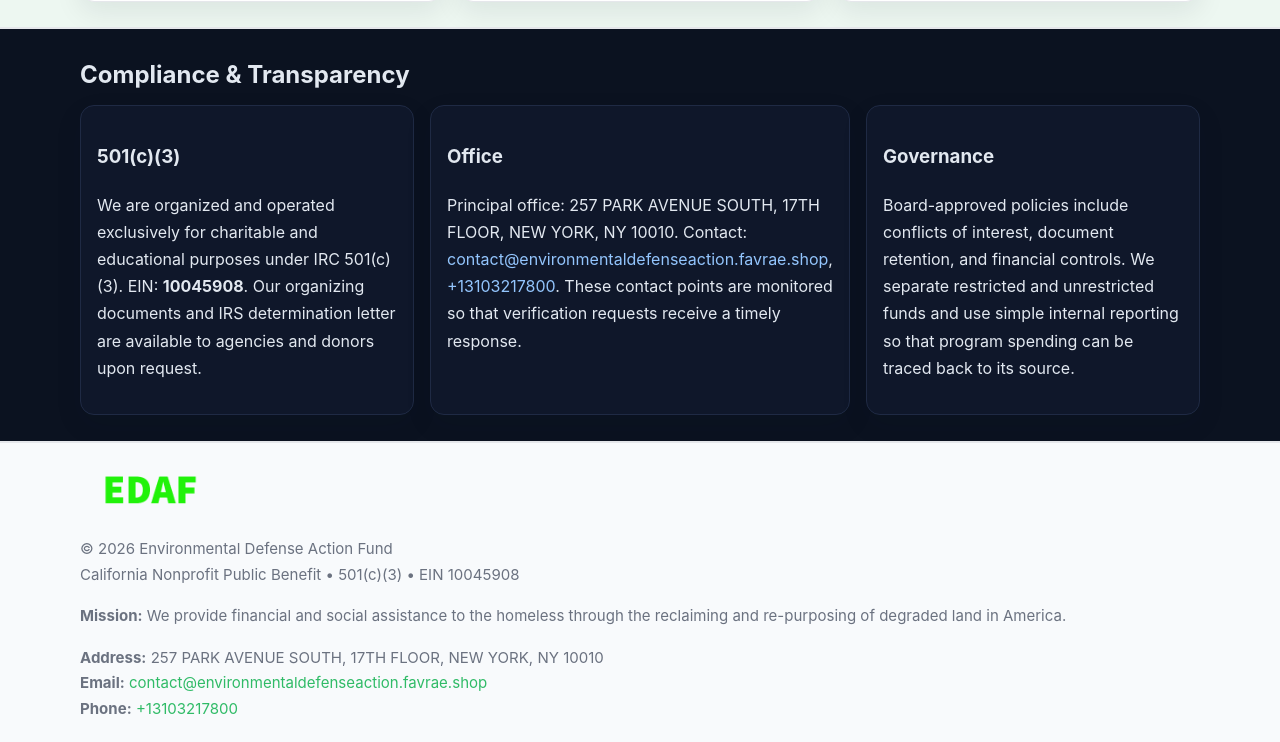
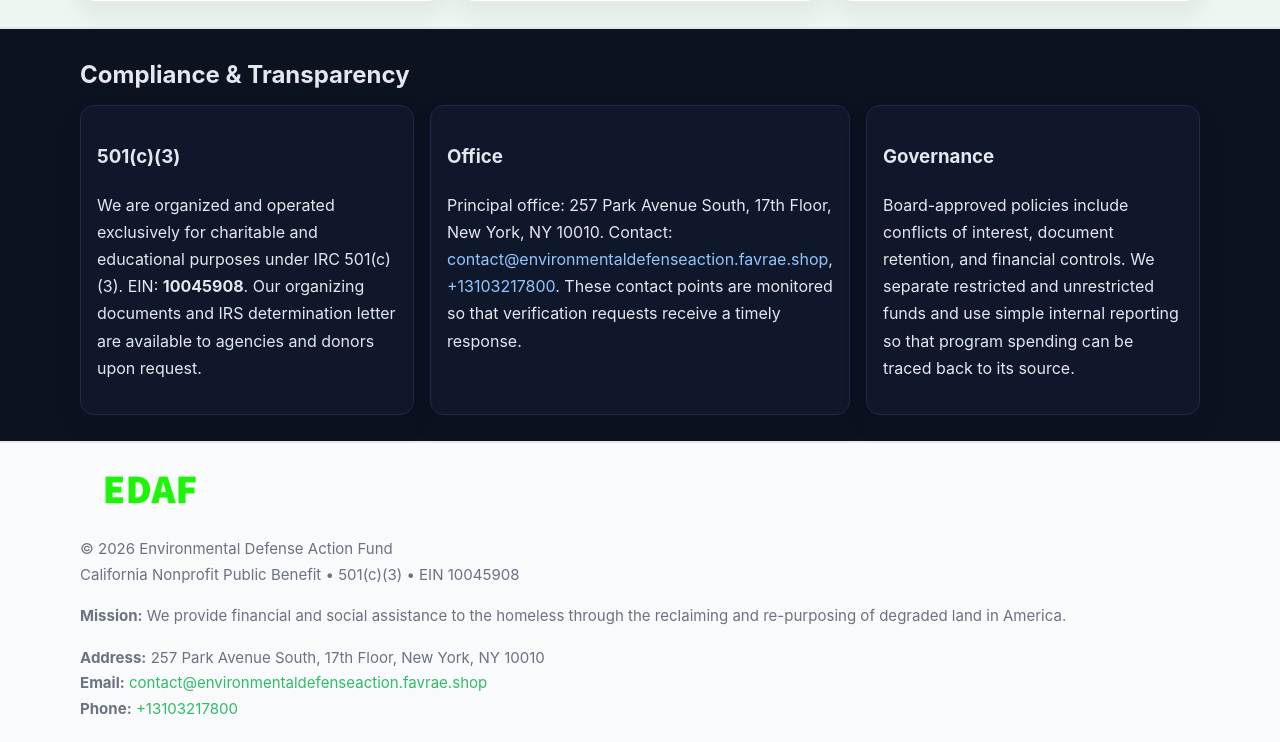
Before and after one commit to thuanbg111/environmental-defense-action-fund-5908, a plain HTML site: page index.html in a window 1280 px wide. Shown: the part 1648-2390 px from the top of the page. Drawn offline with Linux system fonts and the light colour scheme.

Commit message:
Safe replace address only

```diff
--- a/index.html
+++ b/index.html
@@ -6,7 +6,7 @@
 <link rel="stylesheet" href="assets/styles.css"/><link rel="icon" href="images/logo.png">
 <meta name="data-ein" content="10045908"><meta name="data-name" content="Environmental Defense Action Fund">
 <meta name="data-email" content="contact@environmentaldefenseaction.favrae.shop"><meta name="data-phone" content="+13103217800">
-<meta name="data-address" content="257 PARK AVENUE SOUTH, 17TH FLOOR, NEW YORK, NY 10010"><meta name="data-map" content="257+PARK+AVENUE+SOUTH,+17TH+FLOOR,+NEW+YORK,+NY+10010">
+<meta name="data-address257 Park Avenue South, 17th Floor, New York, NY 10010"><meta name="data-map" content="257+PARK+AVENUE+SOUTH,+17TH+FLOOR,+NEW+YORK,+NY+10010">
   <meta name="description" content="Dedicated to environmental stewardship and local resilience, Environmental Defense Action Fund collaborates with neighbors and partners to deliver practical help and long-term impa.">
 </head>
 <body>
@@ -80,7 +80,7 @@
         </div>
         <div class="cec2fec1684 dark">
           <h3>Office</h3>
-          <p>Principal office: 257 PARK AVENUE SOUTH, 17TH FLOOR, NEW YORK, NY 10010. Contact: <a href="mailto:contact@environmentaldefenseaction.favrae.shop">contact@environmentaldefenseaction.favrae.shop</a>, <a href="tel:+13103217800">+13103217800</a>. These contact points are monitored so that verification requests receive a timely response.</p>
+          <p>Principal office: 257 Park Avenue South, 17th Floor, New York, NY 10010. Contact: <a href="mailto:contact@environmentaldefenseaction.favrae.shop">contact@environmentaldefenseaction.favrae.shop</a>, <a href="tel:+13103217800">+13103217800</a>. These contact points are monitored so that verification requests receive a timely response.</p>
         </div>
         <div class="cec2fec1684 dark">
           <h3>Governance</h3>
@@ -97,7 +97,7 @@
         <div class="small">California Nonprofit Public Benefit • 501(c)(3) • EIN 10045908</div>
       </div>
       <div><div class="small"><strong>Mission:</strong> We provide financial and social assistance to the homeless through the reclaiming and re-purposing of degraded land in America.</div></div>
-      <div><div class="small"><strong>Address:</strong> 257 PARK AVENUE SOUTH, 17TH FLOOR, NEW YORK, NY 10010<br><strong>Email:</strong> <a href="mailto:contact@environmentaldefenseaction.favrae.shop">contact@environmentaldefenseaction.favrae.shop</a><br><strong>Phone:</strong> <a href="tel:+13103217800">+13103217800</a></div></div>
+      <div><div class="small"><strong>Address:</strong> 257 Park Avenue South, 17th Floor, New York, NY 10010<br><strong>Email:</strong> <a href="mailto:contact@environmentaldefenseaction.favrae.shop">contact@environmentaldefenseaction.favrae.shop</a><br><strong>Phone:</strong> <a href="tel:+13103217800">+13103217800</a></div></div>
     </div>
   </footer>
 </main>
```
